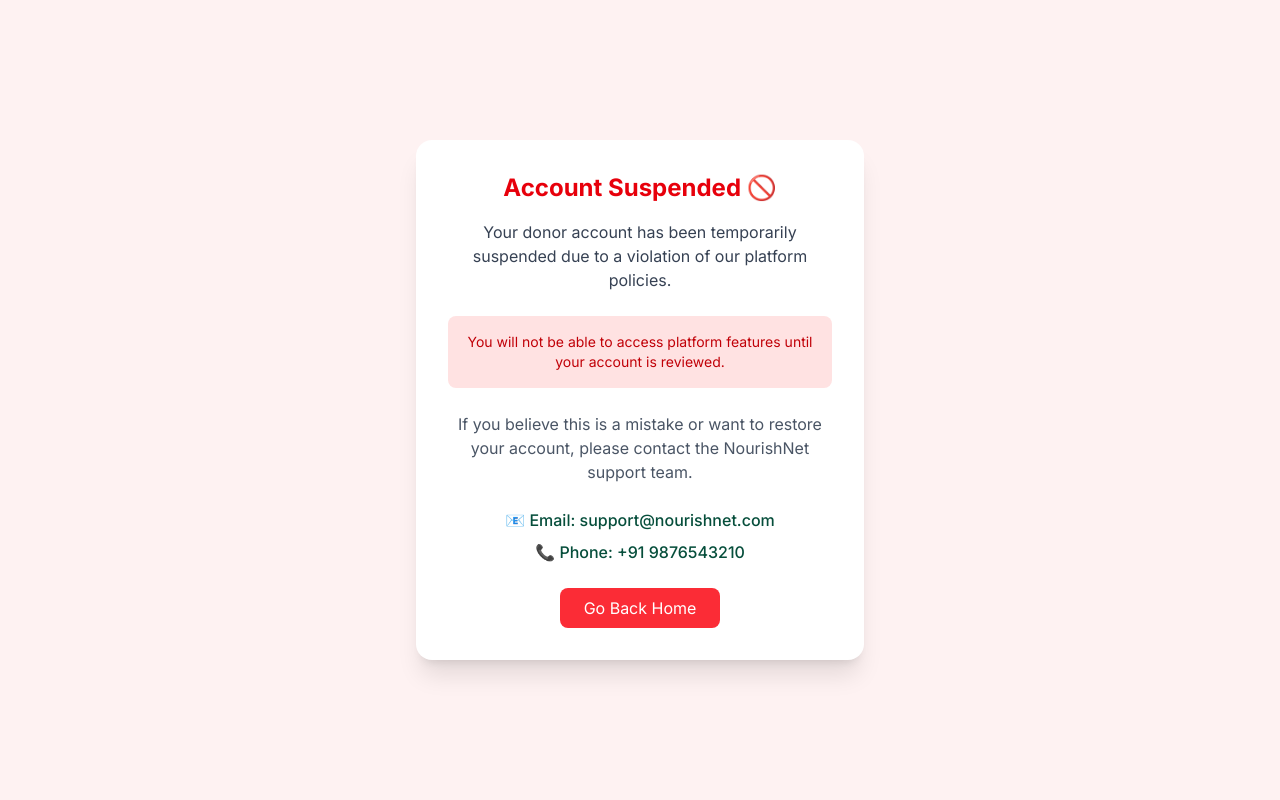
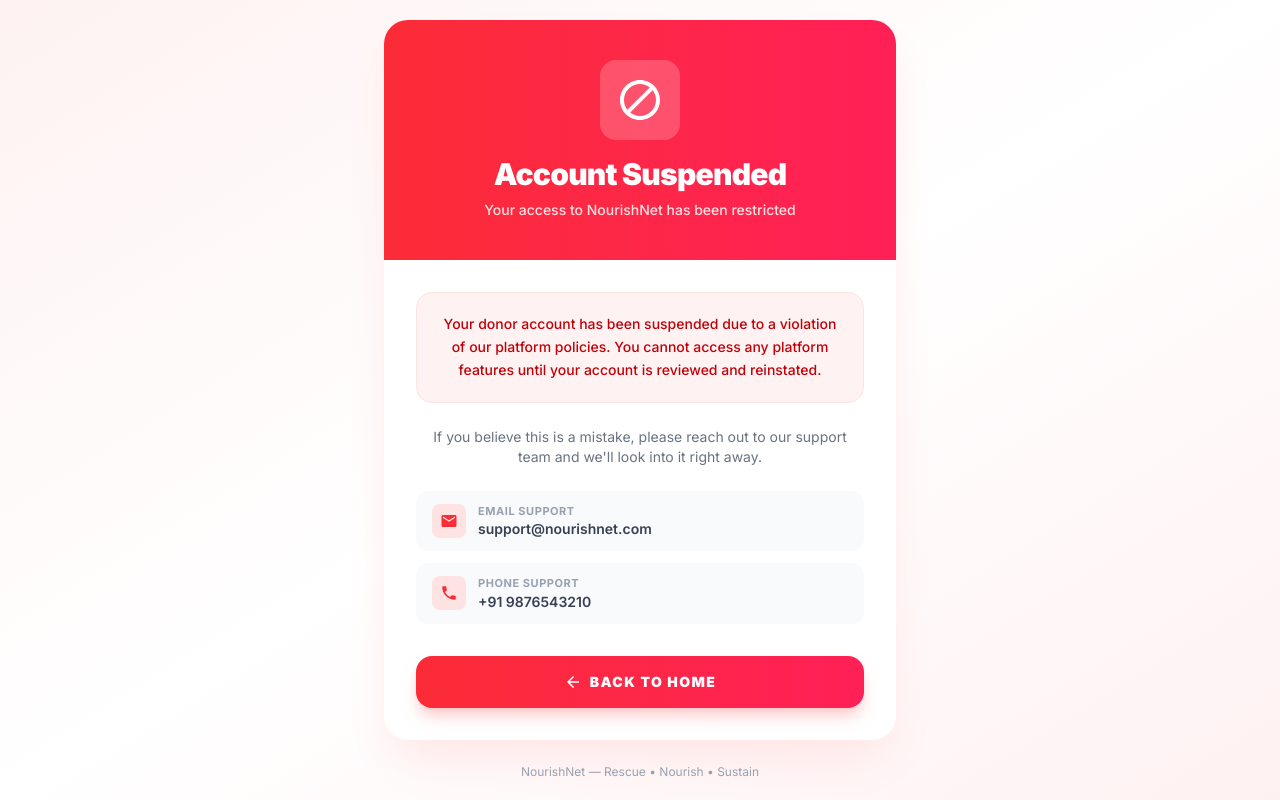
Before and after one commit to lokeshgajul/nourishnet-frontend, a React (Vite) app: page /suspend in a window 1280 px wide. Built offline with nearby package versions, Linux system fonts and the light colour scheme; no server answers.

Commit message:
Improved the suspended donor flow

```diff
--- a/src/components/SuspendAccount/SuspendAccount.jsx
+++ b/src/components/SuspendAccount/SuspendAccount.jsx
@@ -1,39 +1,93 @@
 import React from "react";
+import { useNavigate } from "react-router-dom";
+import { MdBlock } from "react-icons/md";
+import { MdEmail } from "react-icons/md";
+import { MdPhone } from "react-icons/md";
+import { MdArrowBack } from "react-icons/md";
 
 const SuspendedAccount = () => {
+  const navigate = useNavigate();
+
   return (
-    <div className="min-h-screen flex items-center justify-center bg-red-50 px-4">
-      <div className="bg-white shadow-xl rounded-2xl p-8 max-w-md w-full text-center">
-        <h1 className="text-2xl font-bold text-red-600 mb-4">
-          Account Suspended 🚫
+    <div className="min-h-screen bg-gradient-to-br from-red-50 via-white to-rose-50 flex items-center justify-center px-4">
+      <div className="w-full max-w-lg">
+        {/* Card */}
+        <div className="bg-white rounded-3xl shadow-2xl shadow-red-100 overflow-hidden">
+          {/* Red banner */}
+          <div className="bg-gradient-to-r from-red-500 to-rose-500 px-8 py-10 text-center">
+            <div className="flex justify-center mb-4">
+              <div className="bg-white/20 p-4 rounded-2xl">
+                <MdBlock className="text-white text-5xl" />
+              </div>
+            </div>
+            <h1 className="text-white text-3xl font-black tracking-tight">
+              Account Suspended
             </h1>
+            <p className="text-red-100 mt-2 text-sm font-medium">
+              Your access to NourishNet has been restricted
+            </p>
+          </div>
 
-        <p className="text-gray-700 mb-6">
-          Your donor account has been temporarily suspended due to a violation
-          of our platform policies.
+          {/* Body */}
+          <div className="px-8 py-8">
+            <div className="bg-red-50 border border-red-100 rounded-2xl p-5 mb-6">
+              <p className="text-red-700 text-sm leading-relaxed font-medium text-center">
+                Your donor account has been suspended due to a violation of our
+                platform policies. You cannot access any platform features until
+                your account is reviewed and reinstated.
+              </p>
+            </div>
+
+            <p className="text-gray-500 text-sm text-center mb-6">
+              If you believe this is a mistake, please reach out to our support
+              team and we'll look into it right away.
             </p>
 
-        <div className="bg-red-100 text-red-700 p-4 rounded-lg mb-6 text-sm">
-          You will not be able to access platform features until your account is
-          reviewed.
+            {/* Contact */}
+            <div className="space-y-3 mb-8">
+              <div className="flex items-center gap-3 bg-gray-50 rounded-xl px-4 py-3">
+                <div className="bg-red-100 p-2 rounded-lg">
+                  <MdEmail className="text-red-500 text-lg" />
+                </div>
+                <div>
+                  <p className="text-[11px] text-gray-400 uppercase font-bold tracking-wider">
+                    Email Support
+                  </p>
+                  <p className="text-gray-700 text-sm font-semibold">
+                    support@nourishnet.com
+                  </p>
+                </div>
               </div>
 
-        <p className="text-gray-600 mb-6">
-          If you believe this is a mistake or want to restore your account,
-          please contact the NourishNet support team.
+              <div className="flex items-center gap-3 bg-gray-50 rounded-xl px-4 py-3">
+                <div className="bg-red-100 p-2 rounded-lg">
+                  <MdPhone className="text-red-500 text-lg" />
+                </div>
+                <div>
+                  <p className="text-[11px] text-gray-400 uppercase font-bold tracking-wider">
+                    Phone Support
                   </p>
-
-        <div className="space-y-2">
-          <p className="font-medium">📧 Email: support@nourishnet.com</p>
-          <p className="font-medium">📞 Phone: +91 9876543210</p>
+                  <p className="text-gray-700 text-sm font-semibold">
+                    +91 9876543210
+                  </p>
+                </div>
+              </div>
             </div>
 
+            {/* Action */}
             <button
-          onClick={() => (window.location.href = "/")}
-          className="mt-6 bg-red-500 text-white px-6 py-2 rounded-lg hover:bg-red-600 transition"
+              onClick={() => navigate("/")}
+              className="w-full flex items-center justify-center gap-2 bg-gradient-to-r from-red-500 to-rose-500 text-white font-black py-4 rounded-2xl hover:opacity-90 active:scale-[0.98] transition-all shadow-lg shadow-red-200 uppercase tracking-widest text-sm"
             >
-          Go Back Home
+              <MdArrowBack className="text-lg" />
+              Back to Home
             </button>
+          </div>
+        </div>
+
+        <p className="text-center text-gray-400 text-xs mt-6">
+          NourishNet &mdash; Rescue &bull; Nourish &bull; Sustain
+        </p>
       </div>
     </div>
   );
--- a/src/context/FoodDonationContext.jsx
+++ b/src/context/FoodDonationContext.jsx
@@ -1,5 +1,6 @@
 import axios from "axios";
 import React, { createContext, useCallback, useState } from "react";
+import { useEffect } from "react";
 
 export const DontationContext = createContext();
 
@@ -107,16 +108,18 @@
         },
       );
 
-      const donorStatus = res.data;
-      if (donorStatus === "SUSPEND") {
-        // removeCookie("token");
-        // navigate("/suspend");
-      }
-      // console.log(donorStatus);
+      console.log(res.data.status);
+
+      return res.data.status;
     } catch (error) {
+      if (error.response?.status === 403) return "SUSPENDED";
       console.log(error);
     }
   };
+
+  // useEffect(() => {
+  //   getDonorStatus();
+  // }, []);
 
   const value = {
     handleIncrement,
--- a/src/pages/Feedback/Feedback.jsx
+++ b/src/pages/Feedback/Feedback.jsx
@@ -1,9 +1,9 @@
 import React, { useState } from "react";
 import axios from "axios";
 import { useNavigate } from "react-router-dom";
+import { NgoContext } from "../../context/NgoContext";
 
 const Feedback = () => {
-  const [role, setRole] = useState("Donor");
   const [feedback, setFeedback] = useState("");
   const navigate = useNavigate();
 
--- a/src/pages/Home/Home.jsx
+++ b/src/pages/Home/Home.jsx
@@ -3,7 +3,6 @@
 import { ToastContainer } from "react-toastify";
 import { BiLeaf } from "react-icons/bi";
 import { Link, useNavigate } from "react-router-dom";
-import { useCookies } from "react-cookie";
 import { DontationContext } from "../../context/FoodDonationContext";
 import { Suspense, lazy } from "react";
 import ActiveDonations from "../ActiveDoantions/ActiveDonations";
@@ -14,6 +13,7 @@
 import Chatbot from "../../components/Chatbot/Chatbot";
 import RulesAndPolicy from "../../components/RulesAndPolicy/Policies";
 import { useState } from "react";
+import { AuthContext } from "../../context/AuthContext";
 
 const FoodDonationCard = lazy(
   () => import("../../components/FoodCard/FoodCard"),
@@ -21,11 +21,21 @@
 const Home = () => {
   const { donorData, getDonorDetails, getDonorStatus } =
     useContext(DontationContext);
+  const { setIsAuthenticated } = useContext(AuthContext);
+
   const [showPolicy, setShowPolicy] = useState(false);
+  const navigate = useNavigate();
 
   useEffect(() => {
-    getDonorStatus();
-  }, []);
+    const handleDonorStatus = async () => {
+      const status = await getDonorStatus();
+      if (status === "SUSPENDED") {
+        setIsAuthenticated(false);
+        navigate("/suspend");
+      }
+    };
+    handleDonorStatus();
+  }, []); // run once on mount
 
   useEffect(() => {
     const accepted = localStorage.getItem("policyAccepted");
```
Lines whose indentation alone changed are shown as unchanged.
